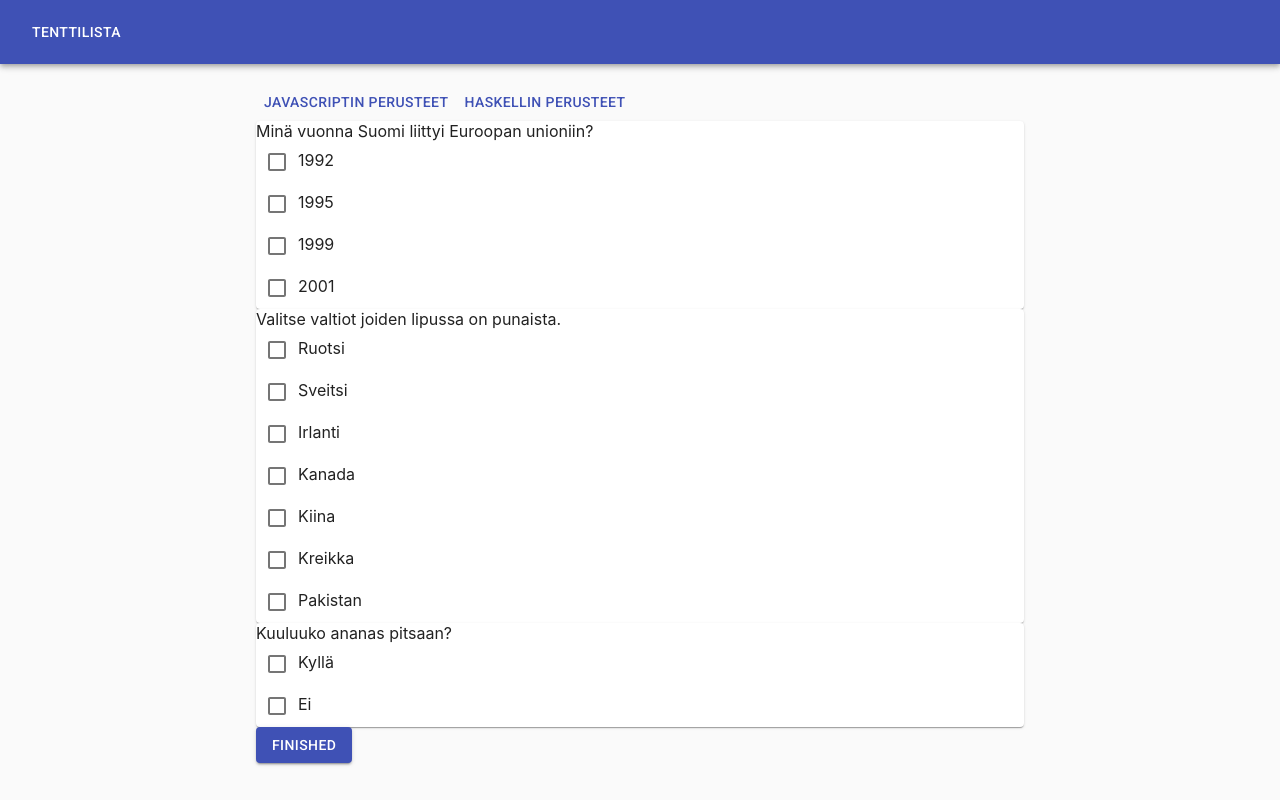
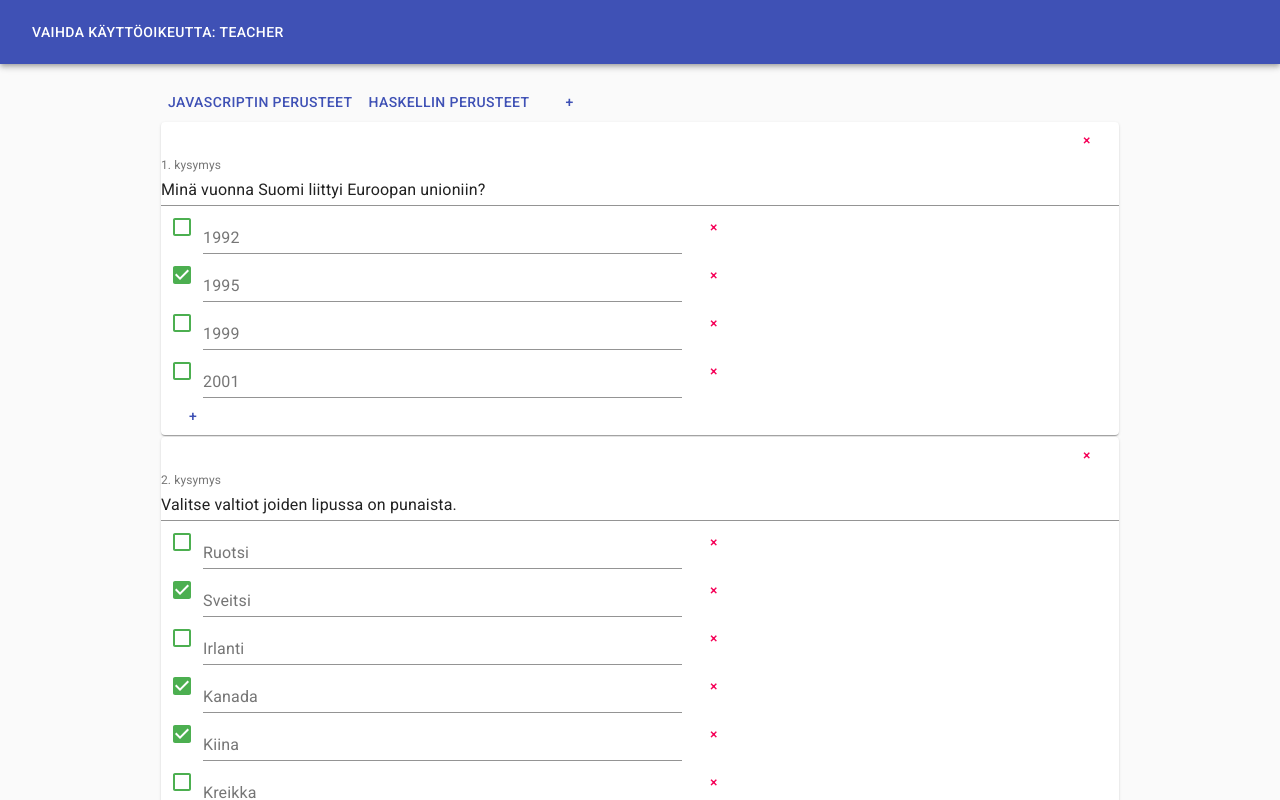
Before and after one commit to jmsalonen/tenttilista, a React (Create React App) app: page / in a window 1280 px wide. Both pictures are taken after a click on the button "JAVASCRIPTIN PERUSTEET". Shown: the top 800 px of the page. Built offline with nearby package versions, Linux system fonts and the light colour scheme.

Commit message:
datan lisäys ja poisto

```diff
--- a/src/App.css
+++ b/src/App.css
@@ -39,6 +39,16 @@
 
 .Tenttilista {
   margin: auto;
-  width: 60%;
+  max-width: 60em;
+  min-width: 30em;
   padding: 20px;
 }
+
+.kortti {
+  padding: 1px;
+  position: relative;
+}
+
+.sulkuNappi {
+  float: right;
+}
--- a/src/App.js
+++ b/src/App.js
@@ -1,17 +1,26 @@
 import './App.css'
 import { useEffect, useState } from 'react'
-import { Button } from '@material-ui/core'
+import { Button, Tab, TextField } from '@material-ui/core'
 
 import ExamList from './ExamList.js'
+import Header from './Header.js'
 
-const App = ({database}) => {
+const App = ({database, updateDatabase}) => {
 
   const notSelected = -1
   const [data, setData] = useState(database)
+  const [examName, setExamName] = useState("")
 
   const updateSelected = (selected) => {
     let newData = JSON.parse(JSON.stringify(data))
     newData.selected = selected
+    setData(newData)
+  }
+
+  const updatePrivilege = (privilege) => {
+    let newData = JSON.parse(JSON.stringify(data));
+    newData.privilege = privilege === "student" ? "teacher" : "student"
+    console.log(newData.privilege)
     setData(newData)
   }
 
@@ -26,33 +35,71 @@ const App = ({database}) => {
     updateExam(exam, index)
   }
 
+  const addNewExam = () => {
+    let newData = JSON.parse(JSON.stringify(data))
+    newData.exam.push({title: "", finished: false, question: []})
+    newData.selected = newData.exam.length - 1
+    setData(newData)
+  }
+
+  const removeExam = (examId) => {
+    let newData = JSON.parse(JSON.stringify(data))
+    newData.exam = newData.exam.filter((item, index) => index !== examId)
+    if (newData.exam.length < 1)
+      newData.exam.push({title: "", finished: false, question: []})
+    setData(newData)
+  }
+
+  const updateExamName = () => {
+    let newData = JSON.parse(JSON.stringify(data))
+    let lastItem = newData.exam.length - 1;
+    newData.exam[lastItem].title = examName
+    setData(newData)
+    setExamName("")
+  }
+
   useEffect(() => {
-    window.localStorage.setItem('data', JSON.stringify(data))
+    updateDatabase(data)
   }, [data])
 
   return (
+    <div>
+    <Header userPrivilege={data.privilege} updatePrivilege={() => updatePrivilege(data.privilege)} />
+      {data.privilege === "student" &&
+       data.exam.length === 1 &&
+       data.exam[0].title.length < 1
+      ? <div>no exam</div>
+      :
       <div className="Tenttilista">
-      {data.exam.map((item, index) =>
-        (
-          <Button color="primary" onClick={() =>
-            (data.selected === index ? updateSelected(notSelected) : updateSelected(index))}>
+        {data.exam.map((item, index) => data.exam[data.exam.length-1].title.length > 0 ?
+          (<Button color="primary" onClick={() => (updateSelected(index))}>
               {item.title}
-          </Button>
-        )
-      )}
-      {data.exam.map((item, index) =>
-        ( index === data.selected ?
-          <>
+          </Button>):"")}
+        {data.privilege === "teacher" && data.exam[data.exam.length-1].title.length > 1 ? <Button color="primary" onClick={addNewExam}>+</Button> : "" }
+        {data.exam.map((item, index) => item.title.length < 1
+          ? <div>
+              <br />
+              <Tab /><TextField label={"Anna Tentille Nimi"} onChange={(e) => setExamName(e.target.value)}/>
+              <br /><br />
+              <Tab /><Button variant="contained" color="primary" onClick={updateExamName}>OK</Button>
+            </div>
+          : (index === data.selected
+              ? <div>
                   <ExamList
-            key={item.title + index}
                     id={index}
+                    privilege={data.privilege}
                     thisExam={item}
                     updateExam={updateExam}
+                    removeExam={removeExam}
                   />
-          <Button variant="contained" color="primary" onClick={() => handleButton(item, index)}>{item.finished ? "Finished" : "Finished"}</Button>
-          </>
+                  {data.privilege === "student"
+                    ? <Button variant="contained" color="primary" onClick={() => handleButton(item, index)}>Valmis</Button>
+                    : ""}
+                </div>
               : "")
         )}
+      </div>
+      }
     </div>
   )
 }
--- a/src/ExamList.js
+++ b/src/ExamList.js
@@ -1,20 +1,73 @@
+import { Button } from '@material-ui/core'
 import { useEffect, useState } from 'react'
 import QuestionList from './QuestionList.js'
 
-const ExamList = ({thisExam, id, updateExam}) => {
+const ExamList = ({thisExam, id, updateExam, removeExam, privilege}) => {
 
   const [exam, setExam] = useState(thisExam)
 
-  const handleQuestionClick = (questionId, answerId) => {
+  const handleStudentClick = (questionId, answerId) => {
     console.log('Clicked', questionId, answerId)
     let newData = JSON.parse(JSON.stringify(exam))
     let newQuestion = newData.question[questionId];
     if (newQuestion.type === "radio")
       newQuestion.answer = newQuestion.answer.map(
-      (item, index) => (item = answerId === index ? true : false)
-    )
+        (item, index) => (item = answerId === index ? true : false)
+      )
     else
       newQuestion.answer[answerId] = newQuestion.answer[answerId] === false ? true : false
+    setExam(newData)
+  }
+
+  const handleTeacherClick = (questionId, correctId) => {
+    console.log('Clicked', questionId, correctId)
+    let newData = JSON.parse(JSON.stringify(exam))
+    let newQuestion = newData.question[questionId];
+    newQuestion.correct[correctId] = newQuestion.correct[correctId] === false ? true : false
+    if (newQuestion.correct.filter(item => item).length < 2)
+      newQuestion.type = "radio"
+    else
+      newQuestion.type = "checkbox"
+    setExam(newData)
+  }
+
+  const updateTitle = (event, questionId) => {
+    let newData = JSON.parse(JSON.stringify(exam))
+    newData.question[questionId].title = event.target.value
+    setExam(newData)
+  }
+
+  const updateOptions = (event, questionId, opinionsId) => {
+    let newData = JSON.parse(JSON.stringify(exam))
+    newData.question[questionId].options[opinionsId] = event.target.value
+    setExam(newData)
+  }
+
+  const addNewAnswer = (questionId) => {
+    let newData = JSON.parse(JSON.stringify(exam))
+    newData.question[questionId].options.push("")
+    newData.question[questionId].answer.push(false)
+    newData.question[questionId].correct.push(false)
+    setExam(newData)
+  }
+
+  const addNewQuestion = () => {
+    let newData = JSON.parse(JSON.stringify(exam))
+    newData.question.push({title: "", type: "", options: [], answer: [], correct: []})
+    setExam(newData)
+  }
+
+  const removeAnswer = (questionId, optionsId) => {
+    let newData = JSON.parse(JSON.stringify(exam))
+    newData.question[questionId].options = newData.question[questionId].options.filter((item, index) => index !== optionsId)
+    newData.question[questionId].answer = newData.question[questionId].answer.filter((item, index) => index !== optionsId)
+    newData.question[questionId].correct = newData.question[questionId].correct.filter((item, index) => index !== optionsId)
+    setExam(newData)
+  }
+
+  const removeQuestion = (questionId) => {
+    let newData = JSON.parse(JSON.stringify(exam))
+    newData.question = newData.question.filter((item, index) => index !== questionId)
     setExam(newData)
   }
 
@@ -25,14 +78,25 @@ const ExamList = ({thisExam, id, updateExam}) => {
   return (
     <div>
       {exam.question.map((item, index) =>
-        <QuestionList
-         key={item.title + index}
-         id={index}
-         question={item}
-         onClick={handleQuestionClick}
-         finished={exam.finished}
-        />
+        (<QuestionList
+          id={index}
+          privilege={privilege}
+          finished={exam.finished}
+          question={item}
+          handleClick={privilege === "student" ? handleStudentClick : handleTeacherClick}
+          handleTitleEvent={updateTitle}
+          handleOptionsEvent={updateOptions}
+          addNewAnswer={addNewAnswer}
+          removeAnswer={removeAnswer}
+          removeQuestion={removeQuestion}
+        />)
       )}
+      {privilege === "teacher"
+        ? <div>
+            <Button color="primary" onClick={addNewQuestion}>Uusi Kysymys</Button>
+            <div className="sulkuNappi"><Button color="secondary" onClick={() => removeExam(id)}>Poista Tentti</Button> </div>
+          </div>
+        : "" }
     </div>
   )
 }
--- a/src/Header.js
+++ b/src/Header.js
@@ -3,12 +3,17 @@ import Toolbar from '@material-ui/core/Toolbar';
 import { Button } from '@material-ui/core'
 
 
-const Header = (handleClick) => {
+const Header = ({updatePrivilege, userPrivilege}) => {
   return (
     <div>
       <AppBar position="static">
         <Toolbar>
-          <Button style={{ color: "white" }}>Tenttilista</Button>
+          <Button
+            style={{ color: "white" }}
+            onClick={updatePrivilege}
+          >
+            Vaihda Käyttöoikeutta: {userPrivilege}
+          </Button>
         </Toolbar>
       </AppBar>
     </div>
--- a/src/QuestionList.js
+++ b/src/QuestionList.js
@@ -1,42 +1,65 @@
 import Checkbox from '@material-ui/core/Checkbox';
 import Card from '@material-ui/core/Card';
+import TextField from '@material-ui/core/TextField';
 import { green } from '@material-ui/core/colors'
 import CheckIcon from '@material-ui/icons/Check';
 import BlockIcon from '@material-ui/icons/Block';
+import { Button } from '@material-ui/core'
 
-const QuestionList = ({id, question, onClick, finished}) => (
+const QuestionList = ({id, privilege, finished, question, handleClick, handleTitleEvent, handleOptionsEvent, addNewAnswer, removeAnswer, removeQuestion}) => (
+  <div className="kortti">
     <Card>
       <div>
-      {question.title}
-      {finished ? (JSON.stringify(question.answer) == JSON.stringify(question.correct) ? <CheckIcon /> : <BlockIcon />)
-                : ""}
+        <div className="sulkuNappi">
+          {privilege === "teacher" ? <Button color="secondary" onClick={() => removeQuestion(id)}>×</Button> : "" }
+        </div>
+        {privilege === "student" ? question.title
+                                 : <TextField
+                                   label={`${id+1}. kysymys`}
+                                   value={question.title}
+                                   style = {{width: '100%'}}
+                                   onChange={(event) => handleTitleEvent(event, id)} /> }
+        {finished && privilege === "student" ? (JSON.stringify(question.answer) === JSON.stringify(question.correct)
+                                               ? <Button><CheckIcon style={{ color: green[500] }} /></Button>
+                                               : <Button><BlockIcon color="secondary"/></Button>)
+                                             : "" }
       </div>
       {question.options.map((item, index) =>
         <div>
-        <Checkbox
+          {privilege === "student"
+            ? <Checkbox
                 disabled={finished}
                 id={index}
                 name={question.title + id}
                 type={question.type}
                 checked={question.answer[index]}
-          onClick={() => onClick(id, index)}
-          label="Primary"
-        />
-        {finished ?
-          <Checkbox
+                onClick={() => handleClick(id, index)}
+                label="Primary"/>
+            : "" }
+          {finished || privilege === "teacher"
+            ? <Checkbox
                 style={{ color: green[500] }}
                 id={index}
                 name={question.title + id + "correct"}
                 type={question.type}
                 checked={question.correct[index]}
-            onClick={finished ? "" : () => onClick(id, index)}
-            label=""
-          /> : ""
-        }
-        <label>{item}</label>
+                onClick={privilege === "student" ? function() {}
+                                                : () => handleClick(id, index)}
+                label="" />
+            : "" }
+          {privilege === "teacher"
+            ?
+              <>
+              <TextField onChange={(event) => handleOptionsEvent(event, id, index)} label={item} style = {{width: '50%'}} />
+              <Button color="secondary" onClick={() => removeAnswer(id, index)}>×</Button>
+              </>
+            :
+              <label>{item}</label>}
         </div>
       )}
+      {privilege === "teacher" ? <Button color="primary" onClick={() => addNewAnswer(id)}>+</Button> : "" }
     </Card>
+  </div>
 )
 
 export default QuestionList
--- a/src/index.js
+++ b/src/index.js
@@ -4,9 +4,7 @@ import './index.css';
 import App from './App';
 import reportWebVitals from './reportWebVitals';
 
-import Header from './Header.js'
-
-let question1 = {
+const question1 = {
   title: "Minä vuonna Suomi liittyi Euroopan unioniin?",
   type: "radio",
   options: [
@@ -29,7 +27,7 @@ let question1 = {
   ]
 }
 
-let question2 = {
+const question2 = {
   title: "Valitse valtiot joiden lipussa on punaista.",
   type: "checkbox",
   options: [
@@ -61,7 +59,7 @@ let question2 = {
   ]
 }
 
-let question3 = {
+const question3 = {
   title: "Kuuluuko ananas pitsaan?",
   type: "radio",
   options: [
@@ -78,7 +76,7 @@ let question3 = {
   ]
 }
 
-let exam1 = {
+const exam1 = {
   title: "Javascriptin Perusteet",
   finished: false,
   question: [
@@ -88,7 +86,7 @@ let exam1 = {
   ]
 }
 
-let exam2 = {
+const exam2 = {
   title: "Haskellin Perusteet",
   finished: false,
   question: [
@@ -98,7 +96,8 @@ let exam2 = {
   ]
 }
 
-let exampleData = {
+const exampleData = {
+  privilege: "teacher",
   selected: -1,
   exam: [
     exam1,
@@ -109,12 +108,15 @@ let exampleData = {
 if (window.localStorage.length < 1)
   window.localStorage.setItem('data', JSON.stringify(exampleData))
 
-let database = JSON.parse(window.localStorage.getItem('data'))
+const database = JSON.parse(window.localStorage.getItem('data'))
+
+const updateDatabase = (data) => {
+  window.localStorage.setItem('data', JSON.stringify(data))
+}
 
 ReactDOM.render(
   <React.StrictMode>
-    <Header />
-    <App key="main" database={database}/>
+    <App database={database} updateDatabase={updateDatabase}/>
   </React.StrictMode>,
   document.getElementById('root')
 );
```
Also changed, not shown: 1 other file (tests, documents, lock files or other folders). Lines whose indentation alone changed are shown as unchanged.
